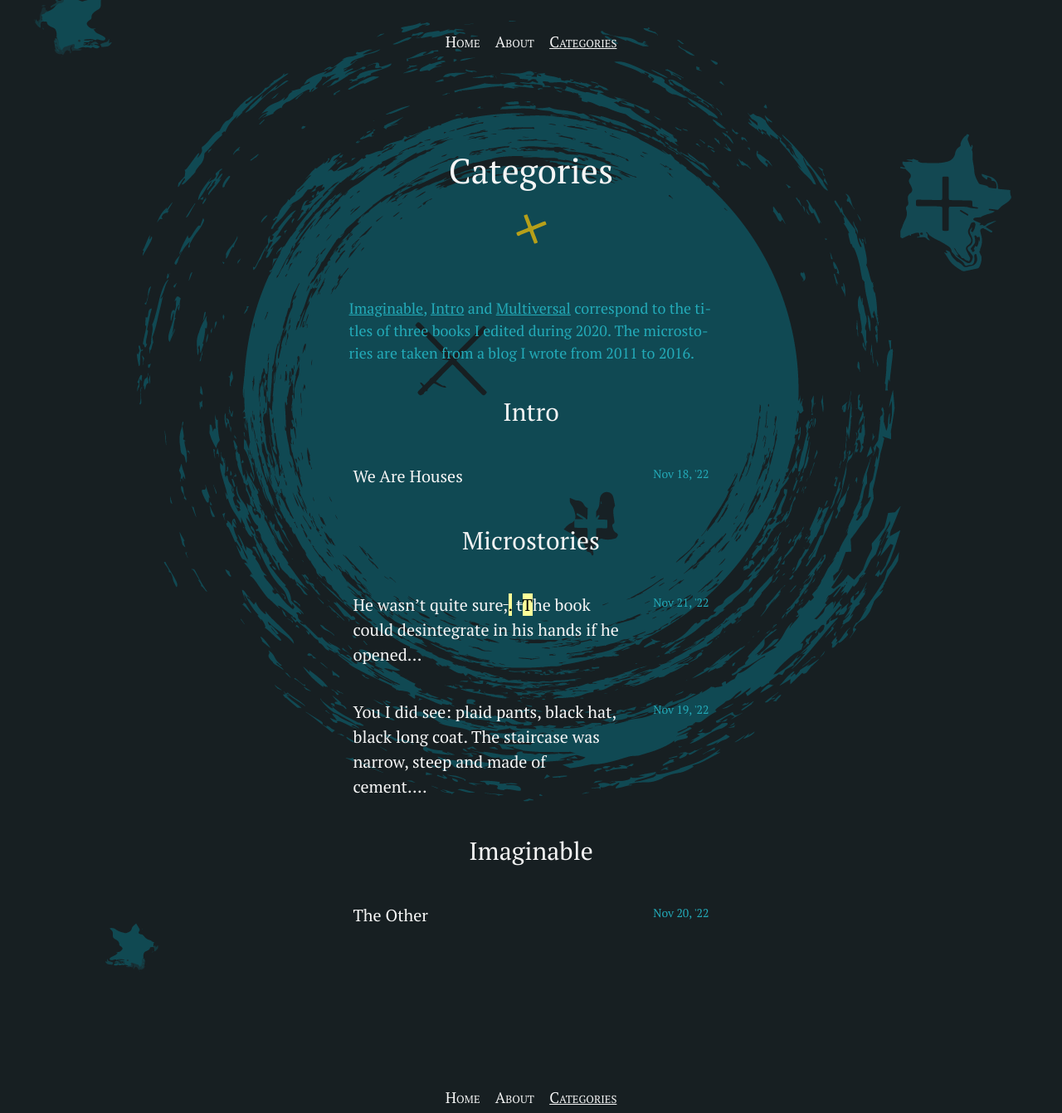
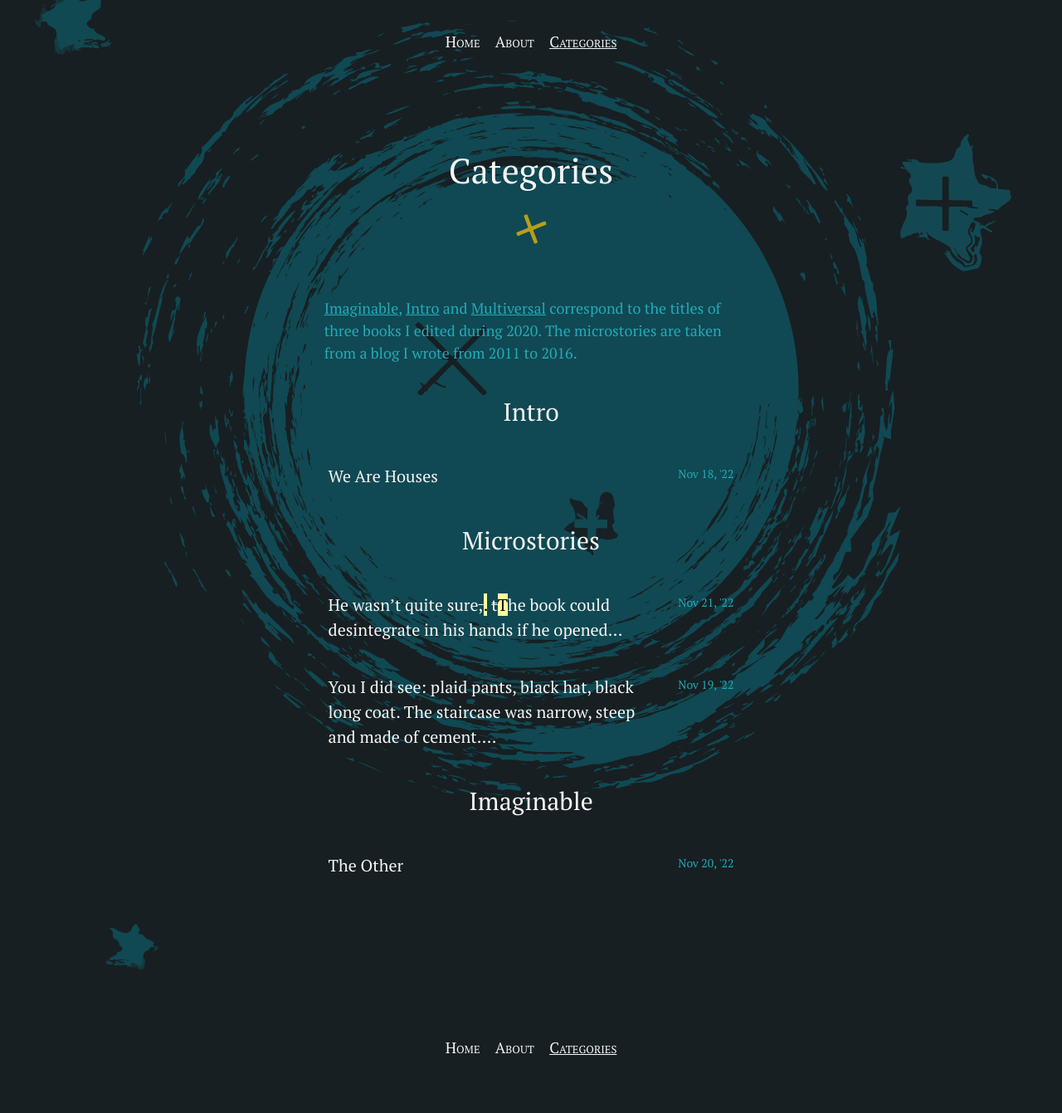
Before and after one commit to silvialohrmann/editorial, a Jekyll site: the page built from categories.html, in a window 1280 px wide. Shown: the whole page at 83% size. Built offline with Jekyll 4.4.1, drawn with Linux system fonts in a browser that asks for light colours; after the commit the page ends 1281 px from its top, so only the background shows below that.

Commit message:
Update _article.scss

```diff
--- a/_sass/_article.scss
+++ b/_sass/_article.scss
@@ -92,7 +92,7 @@
 }
 
 .category-ul {
-  max-width: 22em;
+  max-width: 25em;
   margin: auto;
 }
 
```
